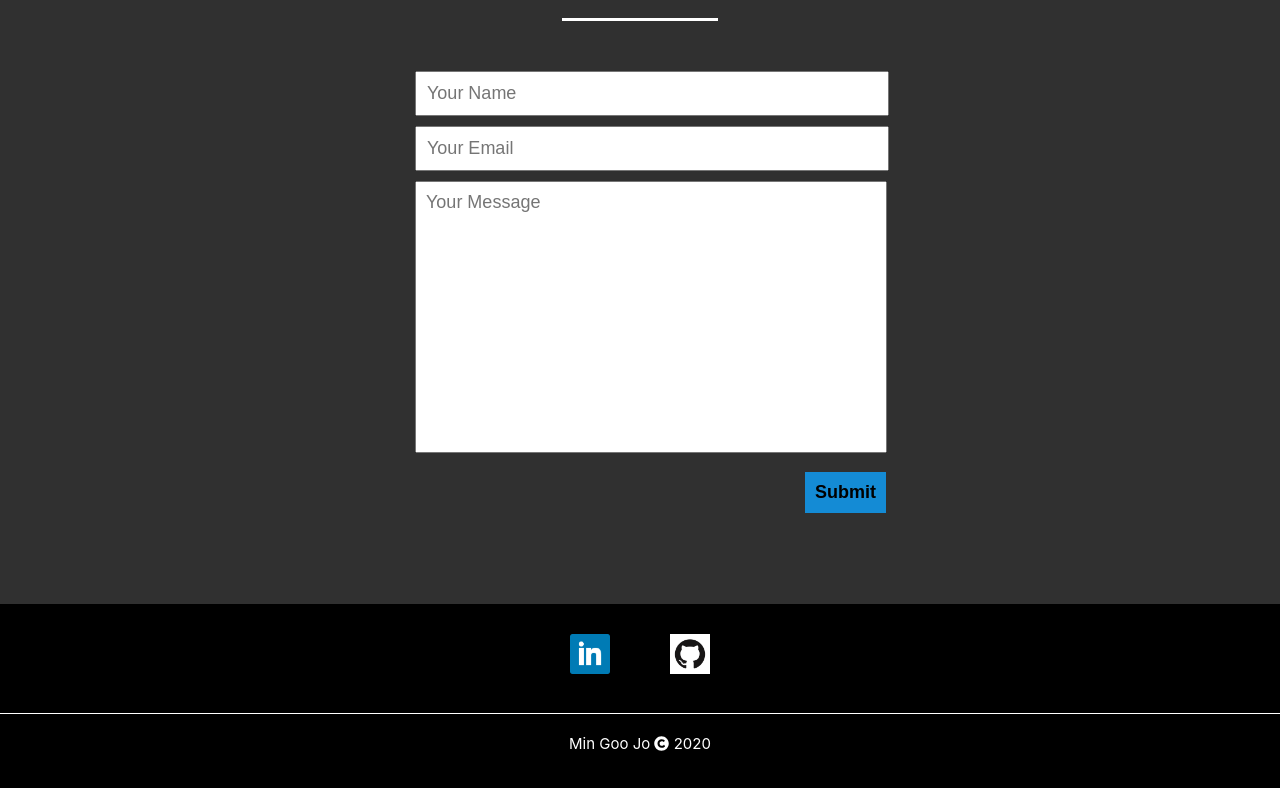
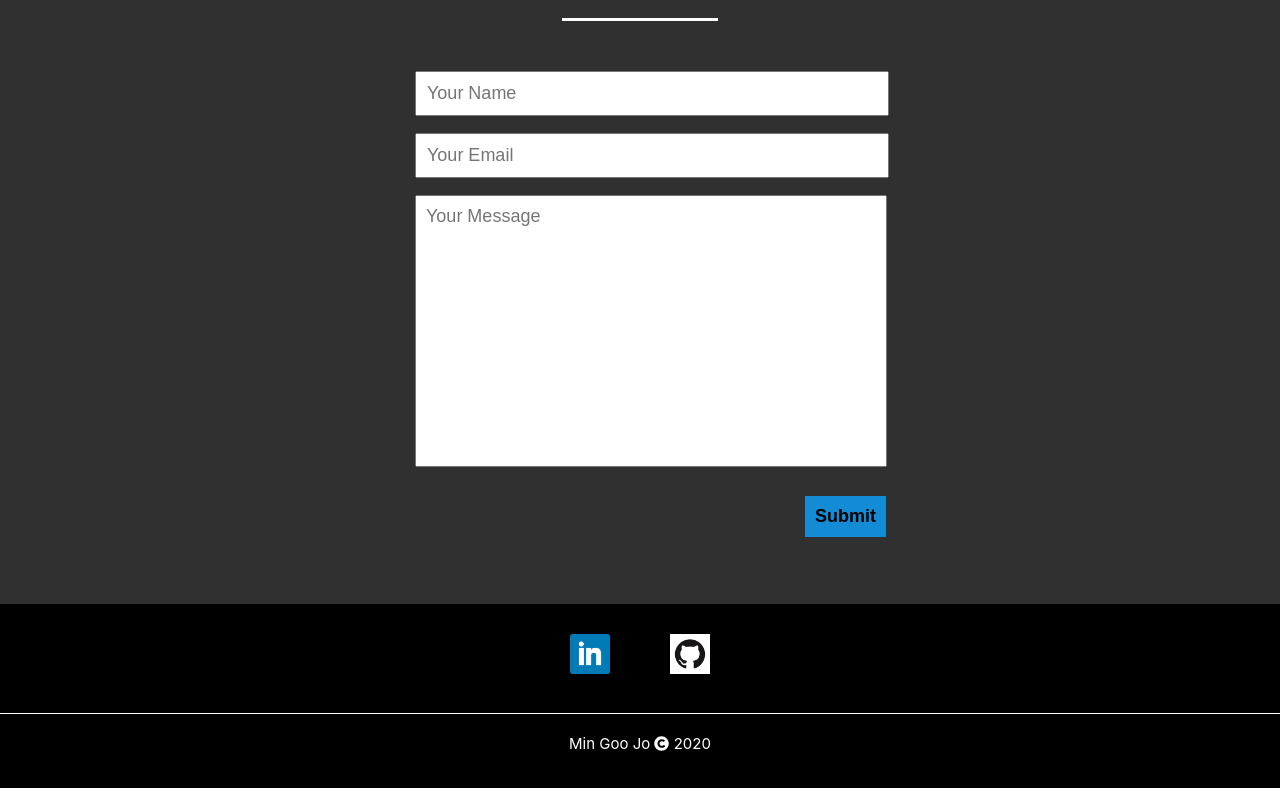
Before and after one commit to jmgtheworld/aboutme, a React (Create React App) app: page / in a window 1280 px wide. Shown: the part 3789-4577 px from the top of the page. Built offline with nearby package versions, Linux system fonts and the light colour scheme.

Commit message:
verify name is not empty, email is in valid format, and message is not empty before sending email

```diff
--- a/src/components/Contact.js
+++ b/src/components/Contact.js
@@ -1,32 +1,72 @@
-import React from 'react';
+import React, { useState } from 'react';
 import emailjs from 'emailjs-com';
 
 import "../components/contact.scss";
 
 export default function Contact() {
 
-  let message = "";
+  const [successMessage, setsuccessMessage] = useState("");
+  const [errorMessageName, seterrorMessageName] = useState("");
+  const [errorMessageEmail, seterrorMessageEmail] = useState("");
+  const [errorMessageContent, seterrorMessageContent] = useState("");
 
   function sendEmail(e) {
     e.preventDefault();
-    console.log(e.target)
+    if (e.target.name.value && e.target.email.value && e.target.message.value) {
       emailjs.sendForm('service_9zz0gmd', 'template_n7qip5f', e.target, 'user_NRT8Q5KwxxO1ERzvVHXFu')
         .then((result) => {
             console.log(result);
         }, (error) => {
             console.log(error);
         });
+        setsuccessMessage("Email sent successfully!")
         e.target.reset();
-      message = "Message sent!";
+    }
+  }
+
+  function validateName(name) {
+    if (!name) {
+      seterrorMessageName("Name cannot be blank");
+      return false;
+    } else {
+      seterrorMessageName("");
+      return true;
+    }
+  }
+
+  function validateEmail (email) {
+    if (!(/^[^\s@]+@[^\s@]+\.[^\s@]+$/.test(email))){
+      seterrorMessageEmail("Email format is invalid");
+      return false;
+    } else {
+      seterrorMessageEmail("");
+      return true;
+    }
+  }
+
+  function validateMessage(message) {
+    if (!message) {
+      seterrorMessageContent("Your Message is blank!");
+      return false;
+    } else {
+      seterrorMessageContent("");
+      return true;
+    }
   }
 
   return(
     <div className = "contact" id = "contact">
       <h4 className = "bodyTitle" id = "contactTitle"> Contact </h4>
       <form onSubmit = {sendEmail} className = "contact__form">
-      <input id = "name" name = "name" type = "text" placeholder = "Your Name" />
-      <input id = "email" name = "email" type = "text" placeholder = "Your Email" />
-      <textarea id = "message" name = "message" type = "text" placeholder = "Your Message" />
+        <input id = "name" name = "name" type = "text" placeholder = "Your Name" onBlur = {(e)=> validateName(e.target.value)} />
+        <div id = "errorMessage"> {errorMessageName} </div>
+        <input id = "email" name = "email" type = "text" placeholder = "Your Email" onBlur = {(e)=> validateEmail(e.target.value)}/>
+        <div id = "errorMessage"> {errorMessageEmail} </div>
+        <textarea id = "message" name = "message" type = "text" placeholder = "Your Message" onBlur = {(e)=> validateMessage(e.target.value)}/>
+        <div id = "errorMessage"> {errorMessageContent} </div>
+        <div id = "stateMessage">
+          <div id = "successMessage"> {successMessage} </div>
+        </div>
         <button className = "submit" type = "submit"> Submit </button>
       </form>
     </div>
--- a/src/components/contact.scss
+++ b/src/components/contact.scss
@@ -1,4 +1,3 @@
-
 .contact{
   background-color: rgb(48, 48, 48);
   width: 100%;
@@ -37,6 +36,32 @@
     resize: none;
   }
 
+  #stateMessage{
+    display: flex;
+  }
+
+  #successMessage {
+    font-family: Arial, Helvetica, sans-serif;
+    font-style: italic;
+    font-weight: bold;
+    font-size: 13px;
+    color: rgb(21, 156, 240);
+    display: flex;
+    width: 400px;
+    padding-top: 3px;
+  }
+
+  #errorMessage {
+    font-family: Arial, Helvetica, sans-serif;
+    font-style: italic;
+    font-weight: bold;
+    font-size: 13px;
+    display: flex;
+    color: red;
+    width: 200px;
+    padding-top: 7px;
+  }
+
   .submit {
     background-color: rgb(20, 139, 213);
     border-style: none;
```
Lines whose indentation alone changed are shown as unchanged.
